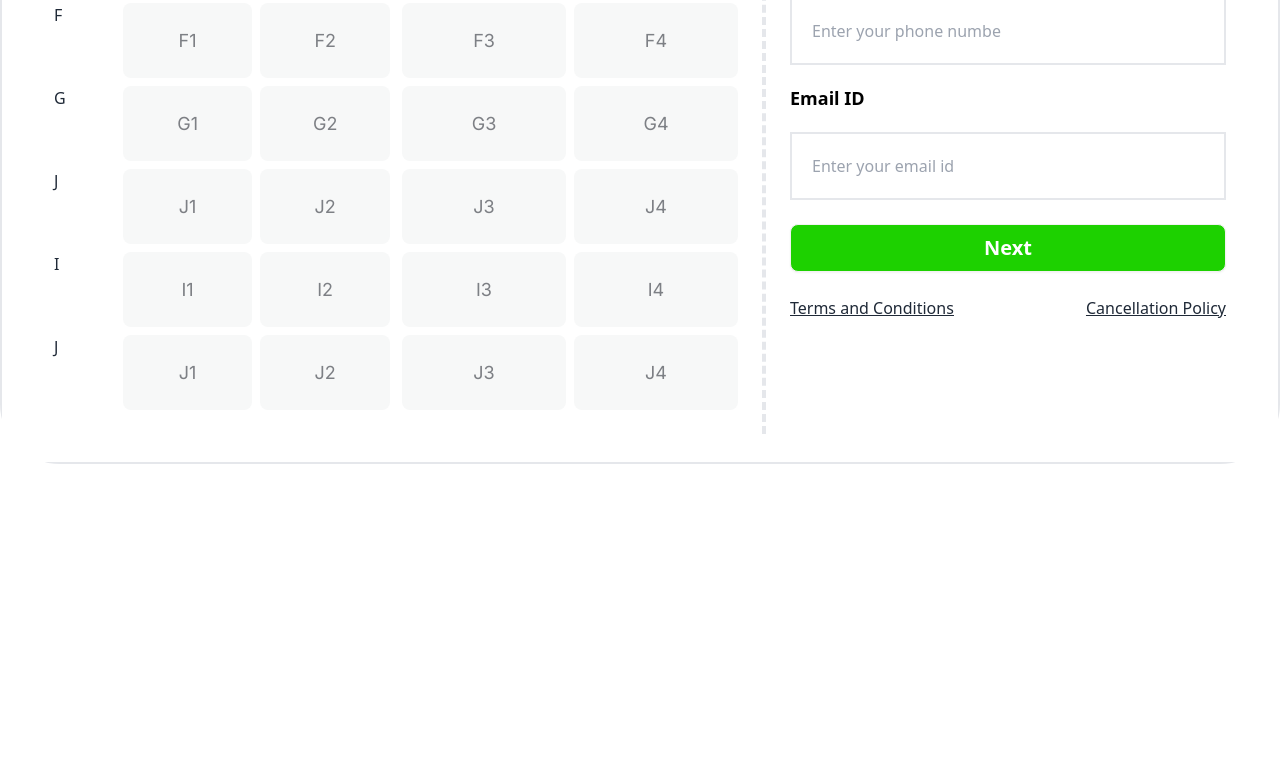
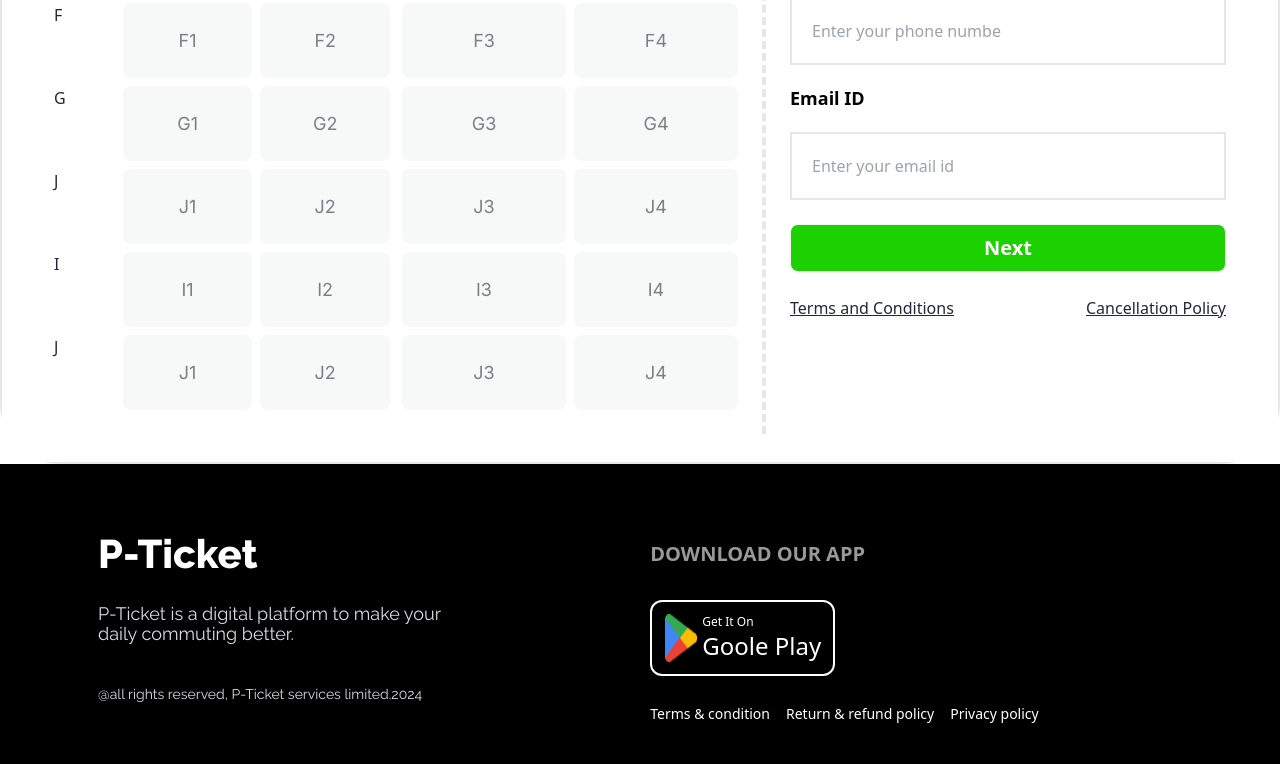
Before and after one commit to Ajhaeahmed3218/Assignment-Five, a plain HTML site: page index.html in a window 1280 px wide. Shown: the part 2685-3449 px from the top of the page. Before the commit the page ends 3149 px from the top, so only its background shows below. Drawn offline with nearby package versions, Linux system fonts and the light colour scheme.

Commit message:
fotter added

```diff
--- a/index.html
+++ b/index.html
@@ -355,9 +355,30 @@
             </div>
         </section>
     </main>
-    <footer>
 
-    </footer>
+        <footer class="footer p-10 bg-black text-neutral-content lg:pt-20 px-12">
+            <aside class="lg:pl-[50px] lg:flex flex-col gap-10 raleway">
+                <h1 class="text-[40px] font-extrabold text-white">P-Ticket</h1>
+              <p class="text-[18px]">P-Ticket is a digital platform to make your <br>daily commuting better.</p>
+              <p>@all rights reserved, P-Ticket services limited.2024</p>
+            </aside>
+            <nav class="lg:flex flex-col gap-7">
+              <h6 class="footer-title text-white text-[20px] font-semibold">Download our app</h6>
+              <div class="flex gap-1 border-2 border-white p-3 bg-black rounded-xl" >
+                <img src="B9A5-smart-ticketing-main/images/playstore.png" alt="" srcset="">
+                <div >
+                    <p class="text-white text-xs">Get It On</p>
+                    <h2 class="text-white text-2xl">Goole Play</h2>
+                </div>
+              </div>
+              <div class="grid grid-flow-col gap-4 text-white font-medium">
+                <p>Terms & condition</p>
+                <p>Return & refund policy</p>
+                <p>Privacy policy</p>
+              </div>
+            </nav>
+          </footer>
+
 
     <script src="script.js"></script>
 </body>
```
